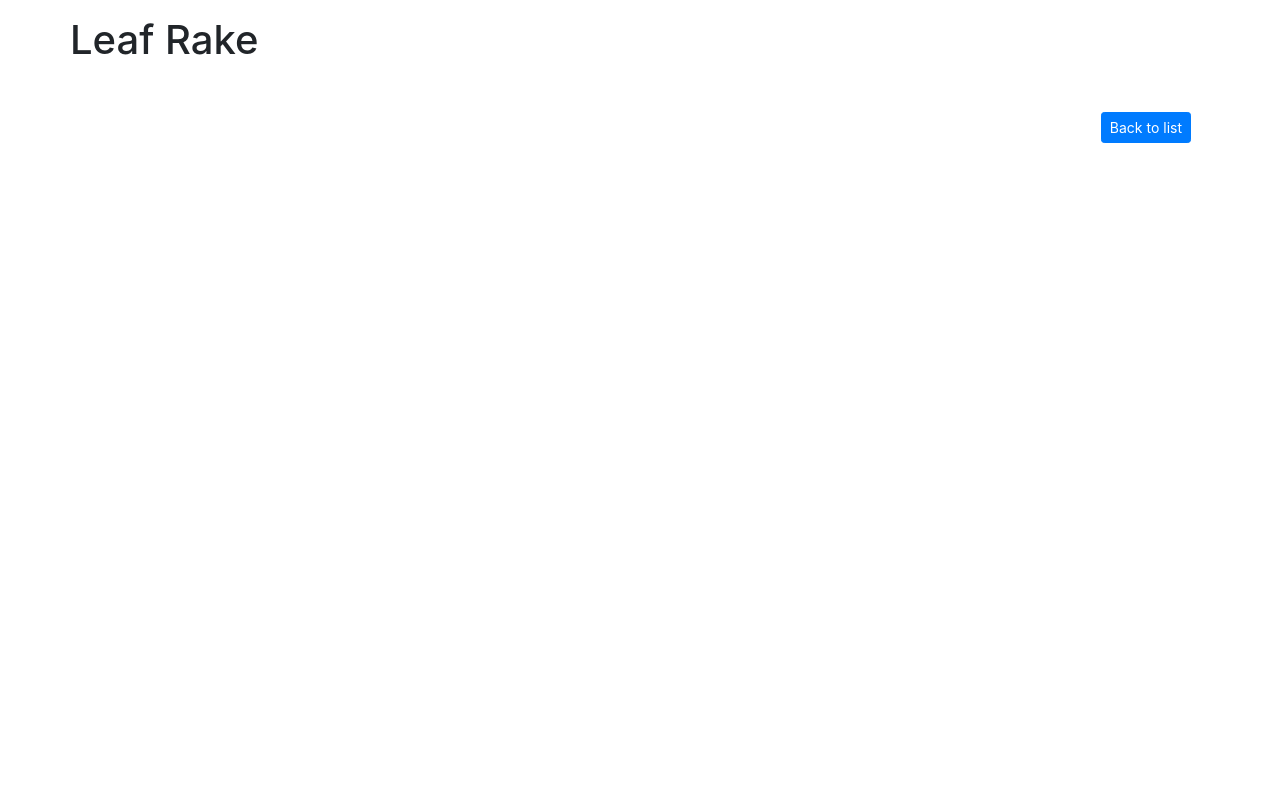
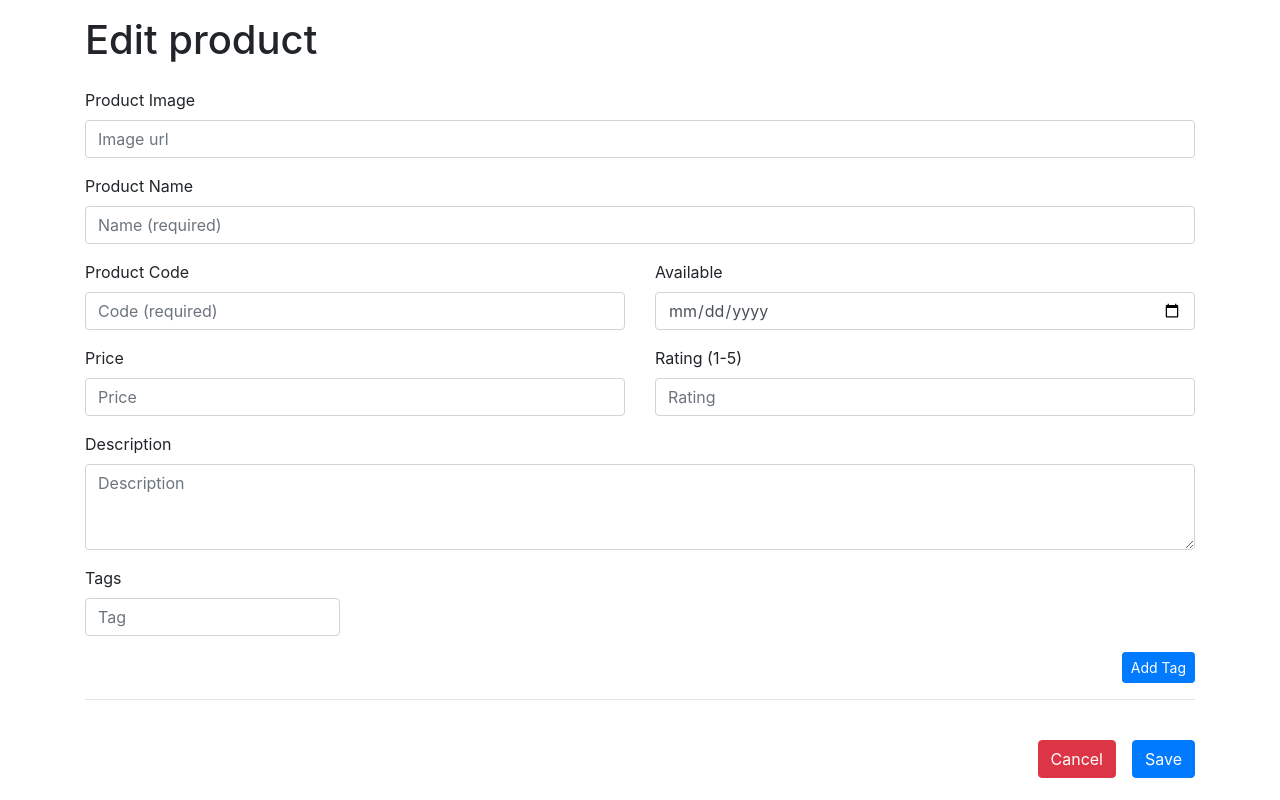
Before and after one commit to HarryWang74/PMC-react, a React (Create React App) app: page /edit/1 in a window 1280 px wide. Built offline with nearby package versions, Linux system fonts and the light colour scheme.

Commit message:
build product form

```diff
--- a/src/productEdit/ProductEdit.js
+++ b/src/productEdit/ProductEdit.js
@@ -50,12 +50,97 @@ class ProductEdit extends React.Component{
             return (
                 <div>
                     <div className="row mb-3 mt-3">
-                        <h1>{this.state.data.productDetail.productName}</h1>
+                        <h1 className="col-md-12">Edit product</h1>
                     </div>
 
+                    <form className="form-horizontal">
+                        <fieldset>
+                            <div className="form-group" >
+                                <label className="control-label">Product Image</label>
+                                    <input class="form-control"
+                                            id="imageUrl"
+                                            type="text"
+                                            placeholder="Image url"  />
+                            </div>
+
+                            <div className="form-group" >
+                                <label className="control-label">Product Name</label>
+                                <input className="form-control"
+                                        id='productName'
+                                        type="text"
+                                        placeholder="Name (required)" />
+                            </div>
+
+                            <div className="form-group row">
+                                <div className="col-md-6">
+                                    <label className="control-label">Product Code</label>
+                                    <input className="form-control"
+                                            id="productCodeId"
+                                            type="text"
+                                            placeholder="Code (required)" />
+                                </div>
+
+                                <div className="col-md-6">
+                                    <label className="control-label">Available</label>
+                                    <input className="form-control"
+                                            id="dateId"
+                                            type="date"
+                                            placeholder="Available" />
+                                </div>
+                            </div>
+
+                            <div className="form-group row">
+                                <div className="col-md-6">
+                                    <label className="control-label">Price</label>
+                                    <input className="form-control"
+                                            id="priceId"
+                                            type="number"
+                                            placeholder="Price" />
+                                </div>
+
+                                <div className="col-md-6">
+                                    <label className="control-label">Rating (1-5)</label>
+                                    <input className="form-control"
+                                            id="starRatingId"
+                                            type="number"
+                                            min="1"
+                                            max="5"
+                                            step="1"
+                                            placeholder="Rating" />
+                                </div>
+                            </div>
+
+                            <div className="form-group">
+                                <label className="control-label">Description</label>
+                                <textarea class="form-control"
+                                        id="descriptionId"
+                                        placeholder="Description"
+                                        rows="3"></textarea>
+                            </div>
+
+                            <div>
+                                <label className="control-label">Tags</label>
+                                <div className="form-group row">
+                                    <div className="col-md-3">
+                                        <input class="form-control"
+                                                type="text"
+                                                placeholder="Tag" />
+                                    </div>
+                                </div>
+                            </div>
+
+                            <div className="text-right">
+                                <button className="btn btn-primary btn-sm"
+                                        type="button">Add Tag
+                                </button>
+                            </div>
+                        </fieldset>
+                    </form>
+                    <hr />
                     <div className="row pt-4">
-                        <div className="col-md-12 text-right">
-                            <Link className="btn btn-primary btn-sm mr-1" to={`/`}>Back to list</Link>
+                        <div class="col-md-12 text-right">
+                            <Link className="btn btn-danger mr-3" to={`/`}>Cancel</Link>
+                            <button type="button" className="btn btn-primary">Save</button>
                         </div>
                     </div>
                 </div>
```
